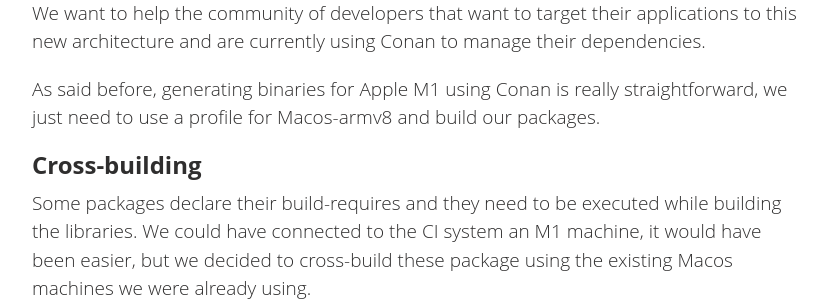
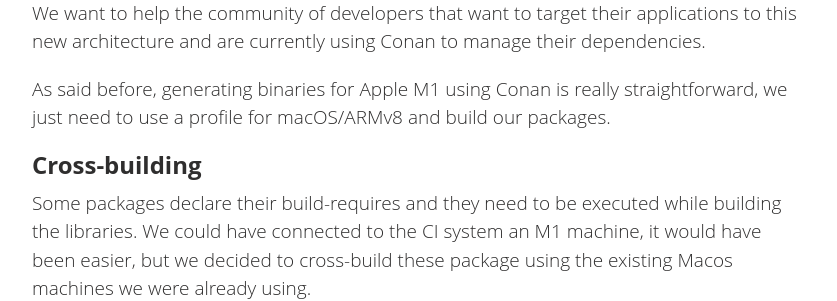
Before and after one commit to conan-io/conan-io.github.io, a Jekyll site: the page built from _posts/2021-09-06-m1.markdown, in a window 1280 px wide and 900 px high, scrolled down 1555 px. Shown: the part 184-485 px from the top of the window, without its empty margins (20-857 px from the left). Built offline with Jekyll 4.4.1, drawn with Linux system fonts in a browser that asks for light colours; comment, search, counter and statistics services are not loaded.

```diff
--- a/_posts/2021-09-06-m1.markdown
+++ b/_posts/2021-09-06-m1.markdown
@@ -64,7 +64,7 @@ Starting on [24-May-2021 - 15:59 CEST](https://github.com/conan-io/conan-center-
   are currently using Conan to manage their dependencies.
 
 As said before, generating binaries for Apple M1 using Conan is really straightforward, we
- just need to use a profile for Macos-armv8 and build our packages.
+ just need to use a profile for macOS/ARMv8 and build our packages.
 
 ## Cross-building
 
```
